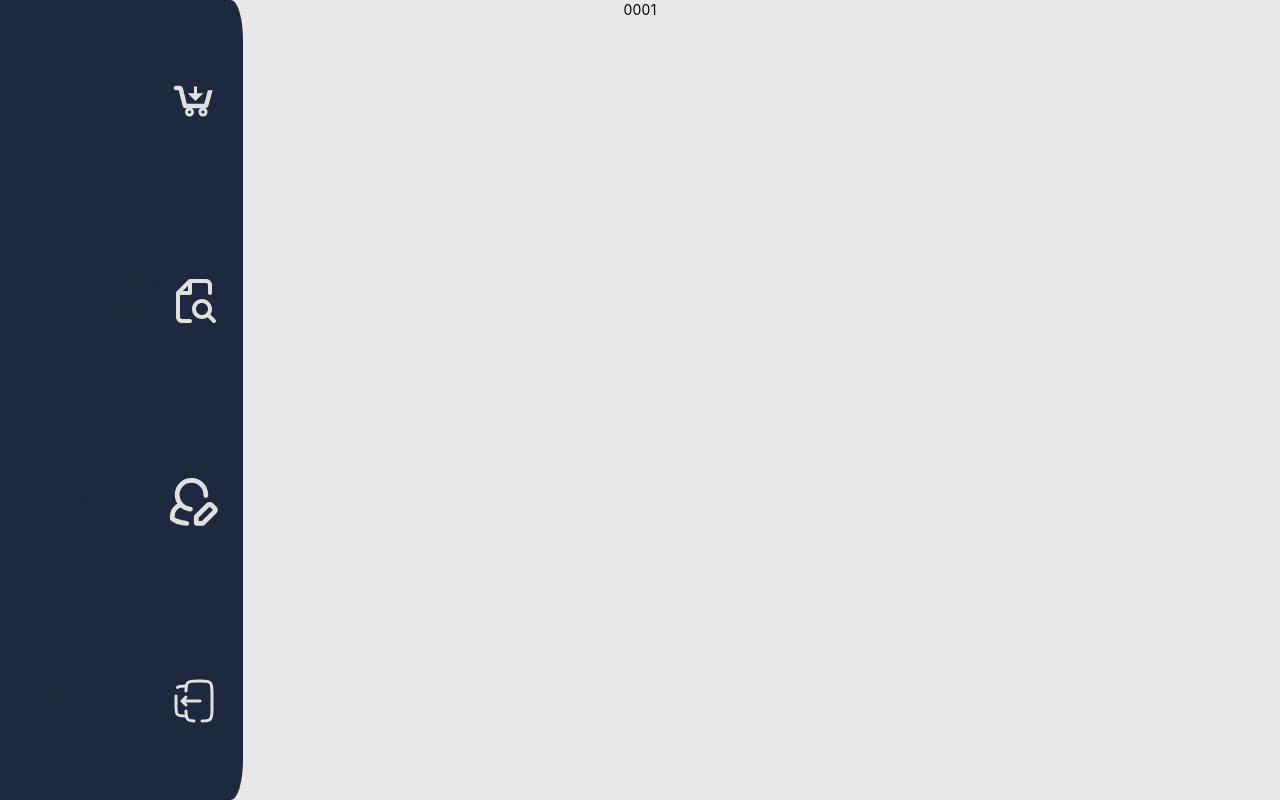
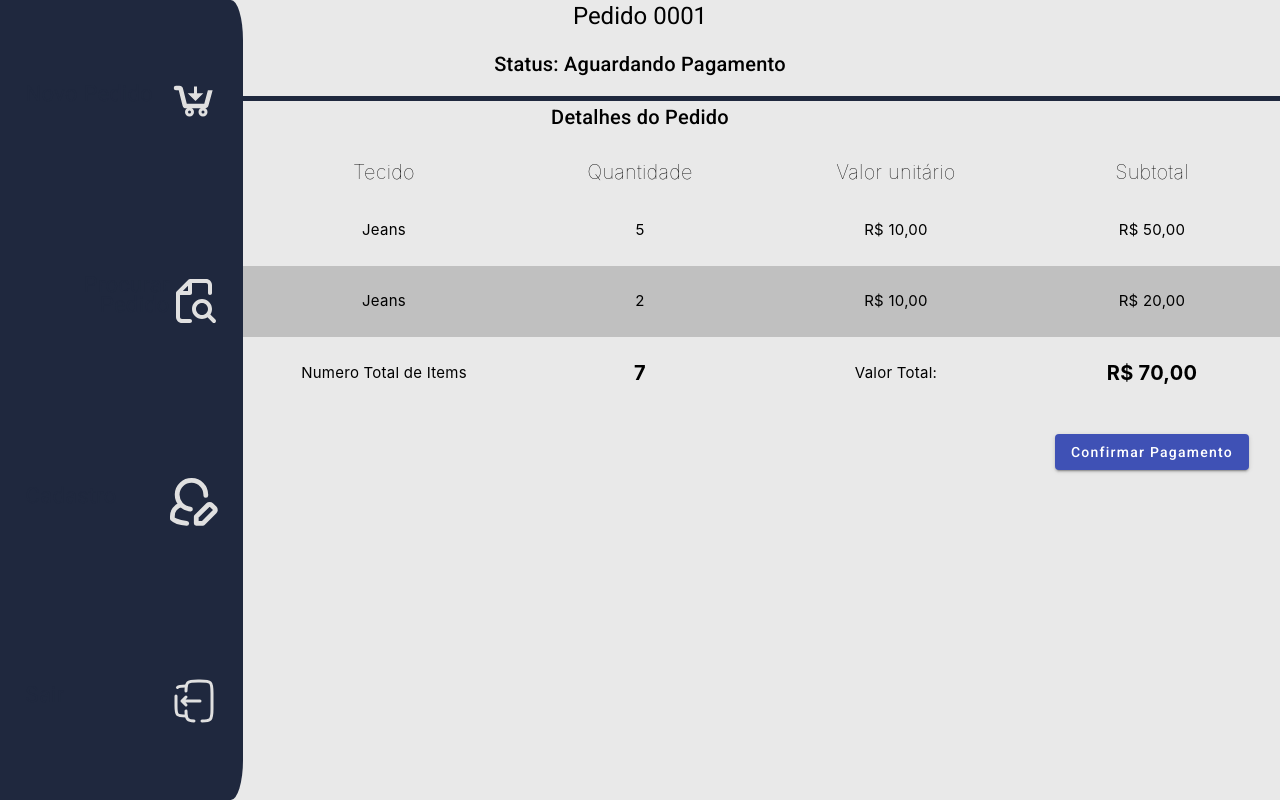
Before and after one commit to JanainaNogueira/Lavanderia-on-line, an Angular app: page /home in a window 1280 px wide. Both pictures are taken after a click on the button "Pagar". Built offline with nearby package versions, Linux system fonts and the light colour scheme.

Commit message:
Style: Tela Pagamento

```diff
--- a/src/app/consulta-pedido/consulta-pedido.component.css
+++ b/src/app/consulta-pedido/consulta-pedido.component.css
@@ -1,38 +1,3 @@
-.navigator{
-    background-color: var(--azulEscuro);
-    width: 15vw;
-    justify-content:  space-around;
-    height: 100vh;
-    display: flex;
-    flex-direction: column;
-    border-radius: 0 5% 5% 0;
-    position: fixed;
-    left: -13vw;
-    transition: .8s;
-    padding-right: 2%;
-    padding-left: 2%;
-    z-index: 1;
-  }
-  .navigator:hover{
-    left: 0;
-  }
-  .nav{
-    text-align: end;
-    display: inline-block;
-  }
-
-  .navigator a{
-    color: var(--azulEscuro);
-    cursor: pointer;
-    transition: .5s;
-    display: flex;
-    justify-content: space-between;
-    font-size: clamp(10px, 3vw, 22px);
-    align-items: center;
-  }
-  .navigator a:hover{
-    color: var(--branco);
-  }
 
   img{
     width: 25%;
@@ -48,7 +13,6 @@
     background-color: var(--branco);
   }
   .header{
-    padding-left: 5%;
     border-bottom: 5px solid var(--azulEscuro);
 
   }
--- a/src/app/tela-pagamento/tela-pagamento.component.css
+++ b/src/app/tela-pagamento/tela-pagamento.component.css
@@ -0,0 +1,71 @@
+
+  img{
+    width: 25%;
+  }
+
+  .content{
+    display: flex;
+    flex-direction: column;
+    height: 100vh;
+    width: 100vw;
+    position: relative;
+    border: 1px;
+    background-color: var(--branco);
+  }
+  .header{
+    border-bottom: 5px solid var(--azulEscuro);
+
+  }
+  table{
+    text-align: center;
+    border-collapse: collapse;
+    width: 100%;
+  }
+  th{
+    font-size: clamp(15px, 5vh, 20px);
+    padding: 1%;
+    font-weight: lighter;
+  }
+  td{
+    width: 20%;
+    font-size: clamp(15px, 4vh, 15px);
+    padding: 2%;
+  }
+  tbody tr:nth-child(even){
+    background-color: var(--cinza);
+  }
+  tbody tr{
+    cursor: pointer;
+  }
+  tbody tr > td:nth-child(1){
+    font-weight: bolder;
+  }
+  tfoot td:nth-child(odd){
+    font-weight: bolder;
+    font-size: clamp(15px, 5vh, 20px);
+  }
+  .campoForm {
+    background-color: var(--branco);
+    text-align: left;
+    margin-top: 2vh;
+    margin-bottom: 2vh;
+    border-radius: 5px;
+    width: 30vw;
+    padding: 1vw;
+    border: 0.2vw solid var(--cinza);
+}
+
+.botao {
+    font-size: clamp(10px, 2vh, 20px);
+    border-radius: 5px;
+    width: 10vw;
+    padding: 1vh;
+    margin-left: 5vw;
+}
+
+
+.confirmPayment{
+  display: flex;
+  justify-content: end;
+  width: 90%;
+}
--- a/src/app/tela-pagamento/tela-pagamento.component.html
+++ b/src/app/tela-pagamento/tela-pagamento.component.html
@@ -1,4 +1,52 @@
 <app-menu-lateral></app-menu-lateral>
 <div class="layout">
-  <p>{{ numero }}</p>
+  <div class="content">
+    <div class="header">
+      <h1 class="hello">Pedido {{ numero }}</h1>
+      <h2 class="amountOpen">Status: Aguardando Pagamento</h2>
+    </div>
+
+    <h2>Detalhes do Pedido</h2>
+    <table>
+      <tr>
+        <th>Item</th>
+        <th>Tecido</th>
+        <th>Quantidade</th>
+        <th>Valor unitário</th>
+        <th>Subtotal</th>
+      </tr>
+      <tbody>
+        <tr>
+          <td>Camisa</td>
+          <td>Jeans</td>
+          <td>5</td>
+          <td>R$ 10,00</td>
+          <td>R$ 50,00</td>
+        </tr>
+        <tr>
+          <td>Calça</td>
+          <td>Jeans</td>
+          <td>2</td>
+          <td>R$ 10,00</td>
+          <td>R$ 20,00</td>
+        </tr>
+      </tbody>
+      <tfoot>
+        <td></td>
+        <td></td>
+        <td></td>
+        <td></td>
+        <td>
+          <button mat-raised-button color="primary">Confirmar Pagamento</button>
+        </td>
+      </tfoot>
+      <tfoot>
+        <td></td>
+        <td>Numero Total de Items</td>
+        <td>7</td>
+        <td>Valor Total:</td>
+        <td>R$ 70,00</td>
+      </tfoot>
+    </table>
+  </div>
 </div>
--- a/src/app/tela-pagamento/tela-pagamento.component.ts
+++ b/src/app/tela-pagamento/tela-pagamento.component.ts
@@ -1,11 +1,13 @@
 import { Component, OnInit } from '@angular/core'
 import { ActivatedRoute } from '@angular/router'
 import { MenuLateralComponent } from '../menu-lateral/menu-lateral.component'
+import { MatCommonModule } from '@angular/material/core';
+import { MatButtonModule } from '@angular/material/button';
 
 @Component({
   selector: 'app-tela-pagamento',
   standalone: true,
-  imports: [MenuLateralComponent],
+  imports: [MenuLateralComponent,MatButtonModule, MatCommonModule],
   templateUrl: './tela-pagamento.component.html',
   styleUrl: './tela-pagamento.component.css'
 })
```
